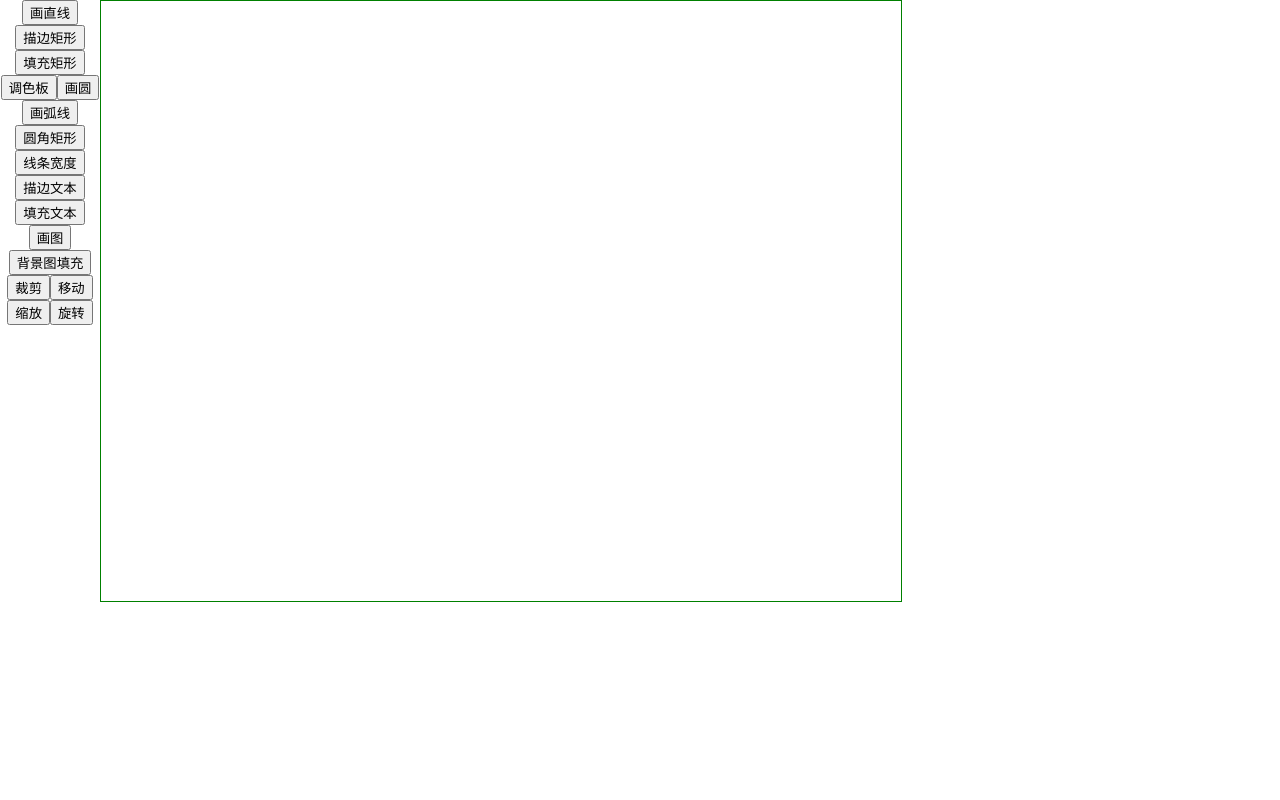
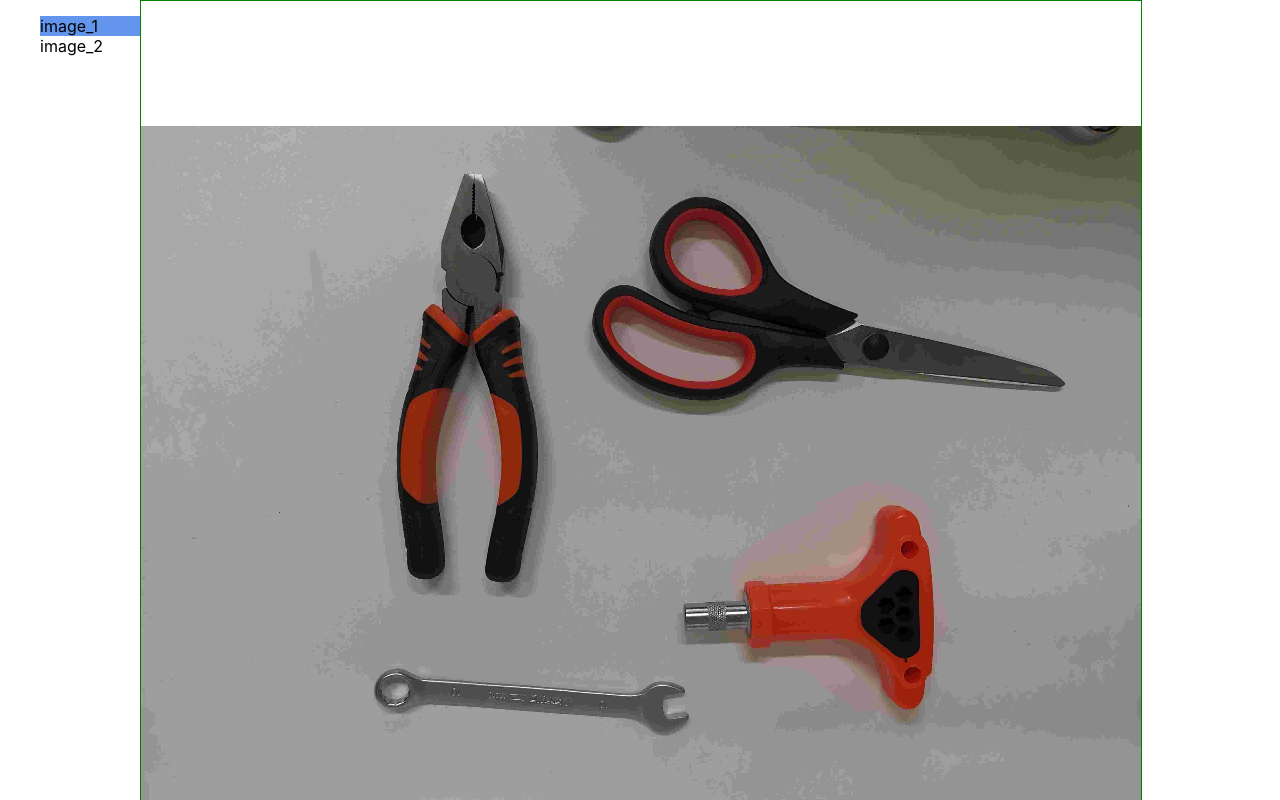
Before and after one commit to jackshen310/study-demo, a React (Create React App) app: page /canvas-grid in a window 1280 px wide. Shown: the top 800 px of the page. Built offline with nearby package versions, Linux system fonts and the light colour scheme.

Commit message:
feat: 增加路由

```diff
--- a/package.json
+++ b/package.json
@@ -13,6 +13,7 @@
     "lodash": "^4.17.21",
     "react": "^18.2.0",
     "react-dom": "^18.2.0",
+    "react-router-dom": "^6.3.0",
     "react-scripts": "5.0.1",
     "typescript": "^4.7.4",
     "web-vitals": "^2.1.4"
--- a/src/App.tsx
+++ b/src/App.tsx
@@ -1,11 +1,19 @@
-import React from 'react';
-import './App.css';
-import CanvasDemo from './pages/canvas-demo';
+import React from "react";
+import "./App.css";
+import { Link } from "react-router-dom";
 
 function App() {
   return (
     <div className="App">
-      <CanvasDemo />
+      <nav
+        style={{
+          borderBottom: "solid 1px",
+          paddingBottom: "1rem",
+        }}
+      >
+        <Link to="/canvas-basic">canvas基础</Link>|{" "}
+        <Link to="/canvas-grid">canvas大图网格加载</Link>
+      </nav>
     </div>
   );
 }
--- a/src/index.tsx
+++ b/src/index.tsx
@@ -1,16 +1,23 @@
-import React from 'react';
-import ReactDOM from 'react-dom/client';
-import './index.css';
-import App from './App';
-import reportWebVitals from './reportWebVitals';
+import React from "react";
+import ReactDOM from "react-dom/client";
+import "./index.css";
+import App from "./App";
+import reportWebVitals from "./reportWebVitals";
+import { BrowserRouter, Routes, Route } from "react-router-dom";
+import CanvasGrid from "./pages/canvas-demo/grid";
+import CanvasBasic from "./pages/canvas-demo/basic";
 
 const root = ReactDOM.createRoot(
-  document.getElementById('root') as HTMLElement
+  document.getElementById("root") as HTMLElement
 );
 root.render(
-  <React.StrictMode>
-    <App />
-  </React.StrictMode>
+  <BrowserRouter>
+    <Routes>
+      <Route path="/" element={<App />} />
+      <Route path="canvas-basic" element={<CanvasBasic />} />
+      <Route path="canvas-grid" element={<CanvasGrid />} />
+    </Routes>
+  </BrowserRouter>
 );
 
 // If you want to start measuring performance in your app, pass a function
--- a/src/pages/canvas-demo/basic/index.tsx
+++ b/src/pages/canvas-demo/basic/index.tsx
@@ -2,7 +2,7 @@ import { MouseEventHandler, useEffect, useRef, useState } from "react";
 import "./index.css";
 import Editor from "./editor";
 
-const Basic = () => {
+const CanvasBasic = () => {
   const canvasRef = useRef<any>();
   const [editor, setEditor] = useState<Editor>();
 
@@ -136,4 +136,4 @@ const Basic = () => {
     </div>
   );
 };
-export default Basic;
+export default CanvasBasic;
--- /dev/null
+++ b/src/pages/canvas-demo/grid/index.tsx
@@ -0,0 +1,70 @@
+import React, { useEffect, useRef, useState, memo } from "react";
+import ImageLoader from "./ImageLoader";
+import "./index.css";
+
+const CanvasGrid = memo(() => {
+  const canvasRef = useRef(null);
+  const [loader, setLoader] = useState<ImageLoader>();
+  const [selectIndex, setSelectIndex] = useState(0);
+  useEffect(() => {
+    if ((window as any).loader) {
+      return;
+    }
+    const canvas = canvasRef.current! as HTMLCanvasElement;
+    const loader = new ImageLoader(canvas);
+    (window as any).loader = loader;
+    loader.init();
+    setLoader(loader);
+  }, []);
+
+  const handleAdd = () => {
+    loader?.handleScale(1.2);
+  };
+  const handleDel = () => {
+    loader?.handleScale(0.8);
+  };
+
+  const handleClick = (index: number) => {
+    loader?.setImage(index);
+    setSelectIndex(index);
+  };
+  const renderImage = () => {
+    return loader?.images.map((item, index) => {
+      let className = "";
+      if (selectIndex == index) {
+        className = "active";
+      }
+      return (
+        <li
+          onClick={(e) => {
+            e.preventDefault();
+            handleClick(index);
+          }}
+          className={className}
+        >
+          image_{index + 1}
+        </li>
+      );
+    });
+  };
+  return (
+    <div>
+      <div className="large-image">
+        <ul className="left">{renderImage()}</ul>
+        <canvas
+          className="right"
+          ref={canvasRef}
+          key="1"
+          style={{ border: "1px solid green" }}
+          id="canvas"
+          width="1000"
+          height="1000"
+        ></canvas>
+      </div>
+      <button onClick={handleAdd}>放大</button>
+      <button onClick={handleDel}>缩小</button>
+    </div>
+  );
+});
+
+export default CanvasGrid;
```
Also changed, not shown: src/pages/canvas-demo/large-image/index.tsx (deleted, +0 -52 lines), src/pages/canvas-demo/grid/ImageLoader.ts (renamed from src/pages/canvas-demo/large-image/ImageLoader.ts), src/pages/canvas-demo/grid/arrow.js (renamed from src/pages/canvas-demo/large-image/arrow.js), src/pages/canvas-demo/grid/ball.js (renamed from src/pages/canvas-demo/large-image/ball.js), src/pages/canvas-demo/grid/box.js (renamed from src/pages/canvas-demo/large-image/box.js), src/pages/canvas-demo/grid/index.css (renamed from src/pages/canvas-demo/large-image/index.css), src/pages/canvas-demo/grid/tools.js (renamed from src/pages/canvas-demo/large-image/tools.js), 1 other file (tests, documents, lock files or other folders).
